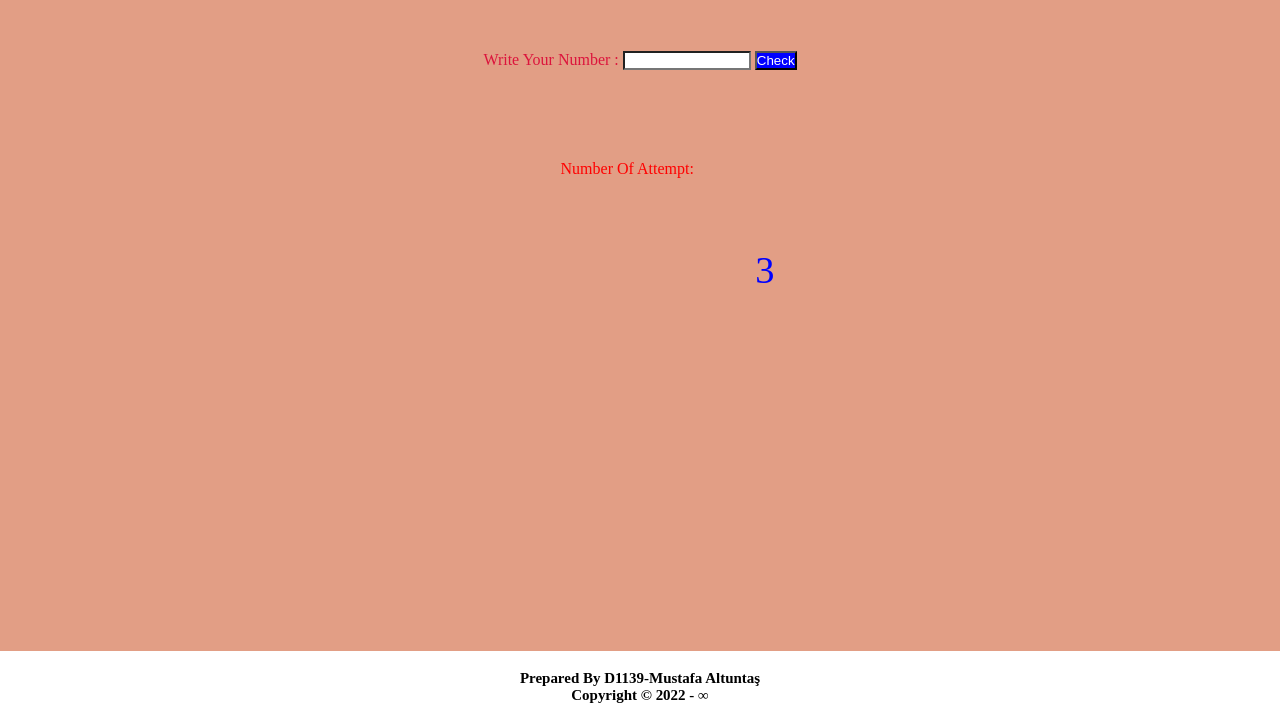
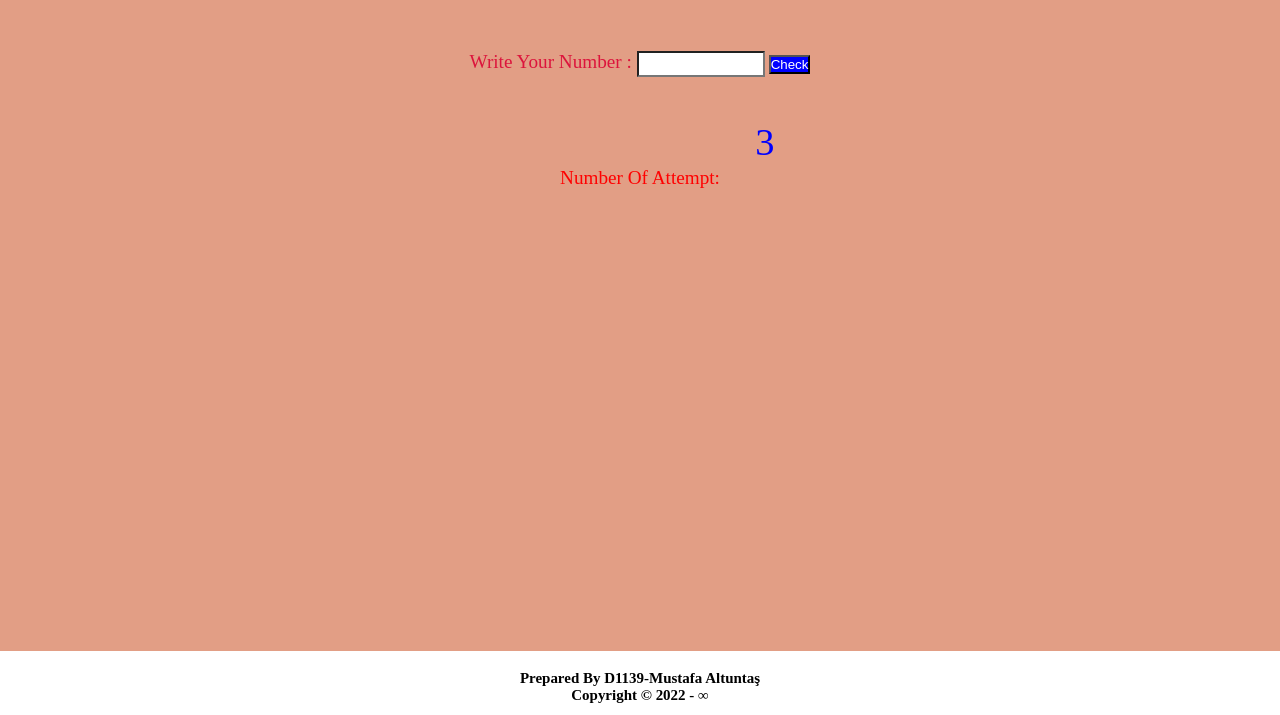
Before and after one commit to altuntas-mustafa/Find-The-Number-Game, a plain HTML site: page index.html in a window 1280 px wide. Shown: the part 85-800 px from the top of the page. Drawn offline with Linux system fonts and the light colour scheme.

Commit message:
it is update

```diff
--- a/index.html
+++ b/index.html
@@ -12,11 +12,11 @@
     <div class="container">
         <h2>Guess The Number (1-100) </h2>
         <br><br><br>
-        <label style="color: crimson;">Write Your Number : </label>
+        <label style="color: crimson;" id="info">Write Your Number : </label>
         <input type="number" id="number">
         <button id="check">Check</button>
         <br><br><br>
-        <label id="range" style="color: crimson;"></label>
+        <label id="range" ></label>
         <br><br><br>
         <p>Number Of Attempt: </p>
         <label id="result" style="color: blue;"></label>
--- a/style.css
+++ b/style.css
@@ -11,12 +11,16 @@ body{
     text-align: center;
     margin-top: 3vw;
 }
+#info {
+    font-size: 1.5vw;
+}
 h2{
     font-size: 3vw;
     color: crimson;
 }
 #number {
     width: 10vw;
+    height: 2vw;
     background-color: white;
 }
 #check {
@@ -26,12 +30,12 @@ h2{
 
 p {
     color: red;
-    margin-left: -2vw;
+    font-size: 1.5vw;
 }
 #result {
     position: absolute;
     left: 59vw;
-    top: 26vw;
+    top: 16vw;
     font-size: 3vw;
 }
 footer {
```
